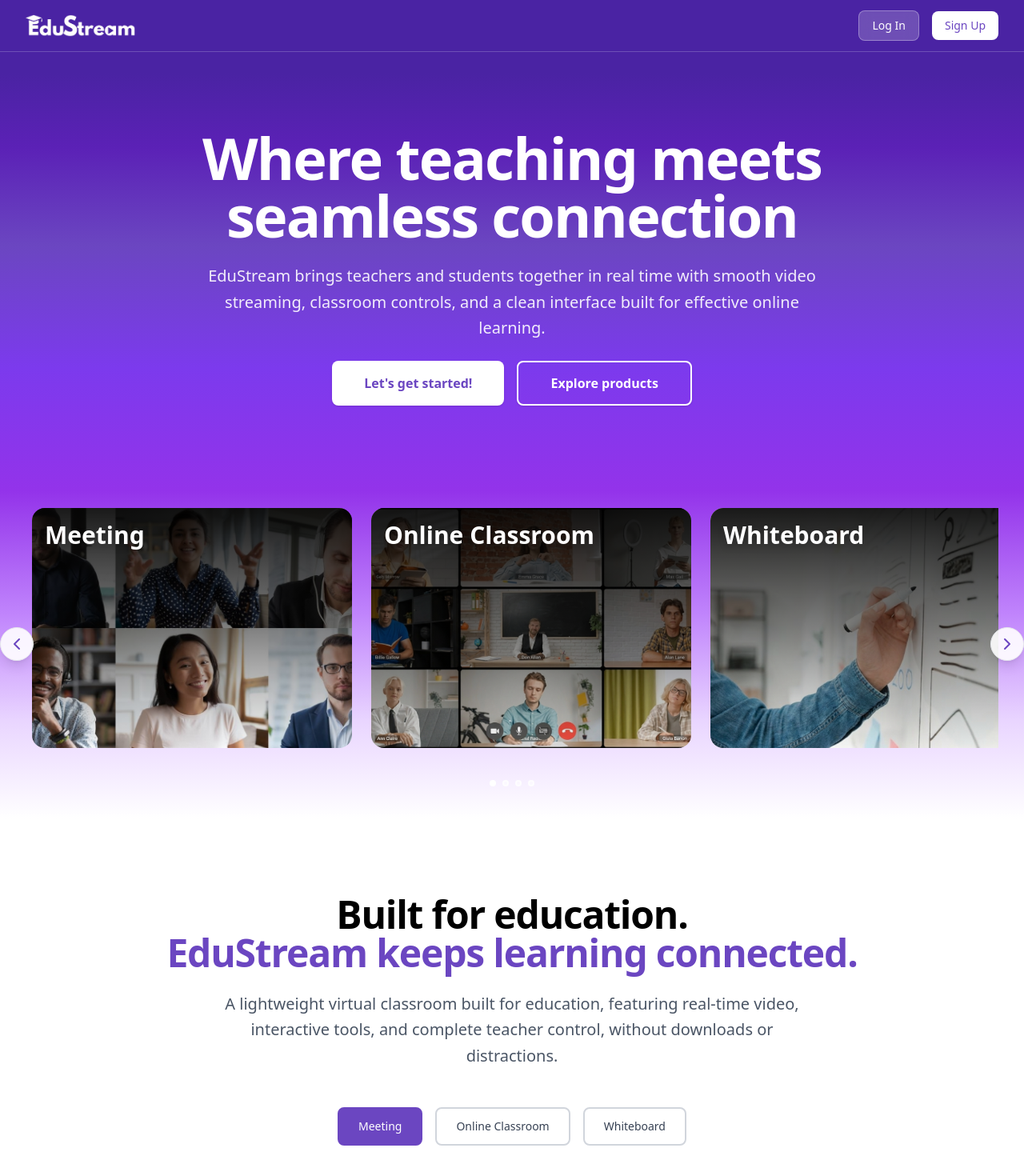
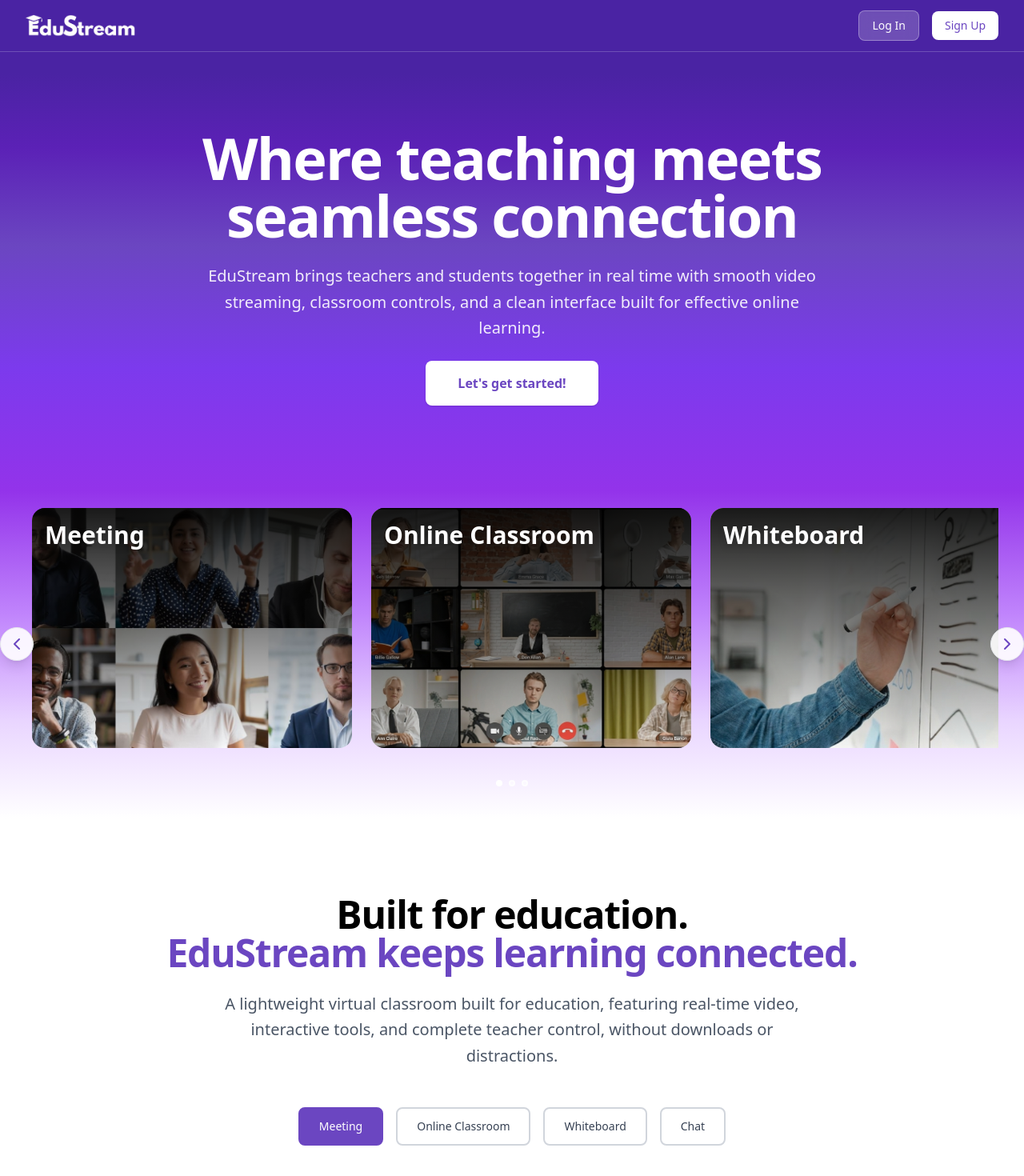
Before and after one commit to nafisreza/edustream, a Next.js app in the folder apps/web/: page / in a window 1280 px wide. Shown: the top 1470 px of the page at 80% size. Built offline with nearby package versions, Linux system fonts and the light colour scheme; no server answers.

Commit message:
chat service card  and detailed chat service added

```diff
--- a/apps/web/app/page.tsx
+++ b/apps/web/app/page.tsx
@@ -25,18 +25,12 @@ export default function Home() {
                   EduStream brings teachers and students together in real time with smooth video streaming,
                   classroom controls, and a clean interface built for effective online learning.
                 </p>
-                <div className="flex justify-center gap-4">
+                <div className="flex justify-center">
                   <Link
                     href="/signup"
                     className="inline-flex h-14 items-center justify-center rounded-lg bg-white px-10 text-base font-semibold text-[#6B46C1] shadow-sm transition-colors hover:bg-gray-50"
                   >
                     Let&apos;s get started!
-                  </Link>
-                  <Link
-                    href="/create"
-                    className="inline-flex h-14 items-center justify-center rounded-lg border-2 border-white px-10 text-base font-semibold text-white shadow-sm transition-colors hover:bg-white/10"
-                  >
-                    Explore products
                   </Link>
                 </div>
               </div>
--- a/apps/web/components/ServicesCarousel.tsx
+++ b/apps/web/components/ServicesCarousel.tsx
@@ -28,6 +28,11 @@ export default function ServicesCarousel() {
       name: "Recap",
       image: "/recap.webp",
       alt: "Recap",
+    },
+    {
+      name: "Chat",
+      image: "/chat.png",
+      alt: "Chat",
     },
   ];
 
@@ -130,18 +135,22 @@ export default function ServicesCarousel() {
 
       {/* Navigation Dots */}
       <div className="flex justify-center gap-2 mt-6">
-        {services.map((_, index) => (
+        {[0, 1, 2].map((dotIndex) => {
+          // Map dot indices to service indices (0, 2, 4 for 5 services)
+          const serviceIndex = dotIndex === 0 ? 0 : dotIndex === 1 ? 2 : 4;
+          return (
             <button
-            key={index}
-            onClick={() => scrollToIndex(index)}
+              key={dotIndex}
+              onClick={() => scrollToIndex(serviceIndex)}
               className={`w-2 h-2 rounded-full transition-colors ${
-              index === activeIndex
+                serviceIndex === activeIndex
                   ? "bg-white"
                   : "bg-white/50 border-2 border-white/70 hover:border-white"
               }`}
-            aria-label={`Go to slide ${index + 1}`}
+              aria-label={`Go to slide ${serviceIndex + 1}`}
             />
-        ))}
+          );
+        })}
       </div>
     </div>
   );
--- a/apps/web/components/ServicesDetails.tsx
+++ b/apps/web/components/ServicesDetails.tsx
@@ -44,6 +44,20 @@ const services = [
       "Save and share: Save whiteboard sessions and share them with students for review and reference.",
       "Template library: Access pre-made templates for common educational scenarios and lesson plans.",
       "Integration: Seamlessly integrate whiteboard sessions with your video meetings and classroom recordings.",
+    ],
+  },
+  {
+    id: "chat",
+    name: "Chat",
+    image: "/chat_services_details.png",
+    description:
+      "Real-time messaging platform for seamless text-based communication between teachers and students during and outside class sessions.",
+    features: [
+      "Real-time messaging: Instant text communication that keeps conversations flowing smoothly during live sessions and beyond.",
+      "Message history: Access complete chat logs and conversation history for review and reference at any time.",
+      "File sharing: Share documents, images, and other educational materials directly through the chat interface.",
+      "Private and group chats: Support both one-on-one conversations and group discussions for flexible communication.",
+      "Notifications: Stay informed with smart notifications that alert you to important messages without disrupting your workflow.",
     ],
   },
 ];
```
Also changed, not shown: 2 other files (tests, documents, lock files or other folders). Lines whose indentation alone changed are shown as unchanged.
